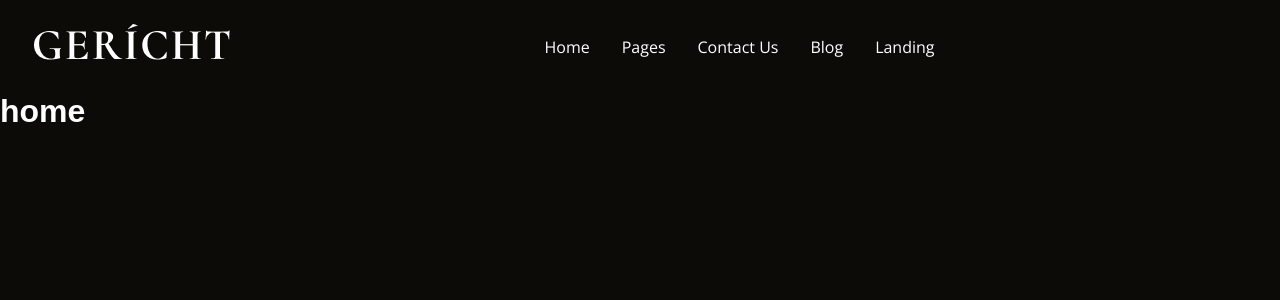
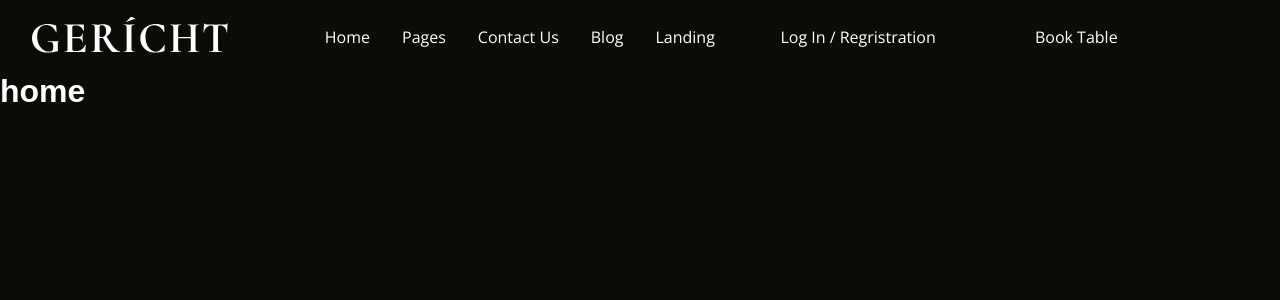
Before and after one commit to irvancolz/gericht-restaurant, a Next.js app: page / in a window 1280 px wide. Shown: the top 300 px of the page. Built offline with nearby package versions, Linux system fonts and the light colour scheme; a web font is replaced by a local one.

Commit message:
finish on creating topnav

```diff
--- a/components/button/button.module.css
+++ b/components/button/button.module.css
@@ -0,0 +1,8 @@
+.btn{
+    border: none;
+    background-color: transparent;
+    font-family: inherit;
+    padding: 0;
+    cursor: pointer;
+    color: inherit;
+}
--- a/components/button/button.tsx
+++ b/components/button/button.tsx
@@ -1,7 +1,29 @@
-export function Button(){
-    return(
-        <button>
-            test
-        </button>
-    )
+import styles from "./button.module.css";
+interface buttonProps {
+  variant?: string;
+  children?: string | JSX.Element[] | JSX.Element;
+  onClick?: () => void;
 }
+const buttonDefaultProps: buttonProps = {
+  variant: "primary",
+  onClick: () => {
+    return;
+  },
+  children: "Actions",
+};
+export function Button(props: buttonProps = buttonDefaultProps) {
+  return (
+    <button
+      className={`${styles.btn} ${
+        props.variant === "primary"
+          ? styles.primary
+          : props.variant === "secondary"
+          ? styles.secondary
+          : styles.primary
+      }`}
+      onClick={() => props.onClick?.()}
+    >
+      {props.children}
+    </button>
+  );
+}
--- a/components/topnav/index.tsx
+++ b/components/topnav/index.tsx
@@ -3,35 +3,36 @@ import Link from "next/link";
 import { useState } from "react";
 import { Section } from "../section";
 import styles from "./topnav.module.css";
-import webLogo from '../../public/assets/global/web-logo.png'
+import webLogo from "../../public/assets/global/web-logo.svg";
+import { Button } from "../button";
 
 const navigationLinks = [
   {
     id: 0,
-        label: 'Home',
-        link: '/',
+    label: "Home",
+    link: "/",
   },
   {
     id: 1,
-        label: 'Pages',
-        link: '/pages',
+    label: "Pages",
+    link: "/pages",
   },
   {
     id: 2,
-        label: 'Contact Us',
-        link: '/contactus',
+    label: "Contact Us",
+    link: "/contactus",
   },
   {
     id: 3,
-        label: 'Blog',
-        link: '/blog',
+    label: "Blog",
+    link: "/blog",
   },
   {
     id: 4,
-        label: 'Landing',
-        link: '/landing',
+    label: "Landing",
+    link: "/landing",
   },
-]
+];
 
 export function Topnav() {
   const [isOpen, setIsOpen] = useState<boolean>(false);
@@ -42,31 +43,45 @@ export function Topnav() {
   return (
     <Section justify="space-between" paddingX="2rem" paddingY="1rem">
       <div className={styles.logoC}>
-        <div>
-          <Link href='/'>
+        <div className={styles.logo}>
+          <Link href="/" as="/home">
             <a>
-              <Image src={webLogo} alt='gericht' layout="intrinsic" priority/>
+              <Image src={webLogo} alt="gericht" layout="intrinsic" priority />
             </a>
           </Link>
         </div>
-        <span onClick={() => toggleOpen()} className={styles.toggleI}>&#9776;</span>
+        {/* Show on tablet */}
+        <div className={styles.regs}>
+          <Button variant="ternary">
+            <span className={styles.link}>Log In / Regristration</span>
+          </Button>
+          <Button variant="ternary">
+            <span className={styles.link}>Book Table</span>
+          </Button>
         </div>
-      <div className={styles.mainC}>
+        <Button onClick={() => toggleOpen()}>
+          <span className={styles.toggleI}>&#9776;</span>
+        </Button>
+      </div>
+      <div className={`${styles.mainC} ${isOpen && styles.open}`}>
         <nav>
-            {navigationLinks.map(item =>{
-                return(
+          {navigationLinks.map((item) => {
+            return (
               <span key={item.id} className={styles.link}>
                 <Link href={item.link}>{item.label}</Link>
               </span>
-                )
+            );
           })}
         </nav>
+        {/* show on mobile */}
+        <div className={styles.regs}>
+          <Button variant="ternary">
+            <span className={styles.link}>Log In / Regristration</span>
+          </Button>
+          <Button variant="ternary">
+            <span className={styles.link}>Book Table</span>
+          </Button>
         </div>
-      <div className={styles.regsC}>
-        <div className="regs">
-
-        </div>
-        <span onClick={() => toggleOpen()} className={styles.toggleI}>&#9776;</span>
       </div>
     </Section>
   );
--- a/components/topnav/topnav.module.css
+++ b/components/topnav/topnav.module.css
@@ -1,50 +1,87 @@
-.toggleI{
-    cursor: pointer;
-    display: none;
-    font-size: 1.45rem;
-}
-.link{
-    font-family: var(--desc-font);
-    padding: .5rem 1rem;
-}
-@media(max-width: 900px){
-    .logoC{
-        order: 1;
-    }
-    .regsC{
-        order: 2;
-        flex-basis: 50%;
+.logoC {
   display: flex;
   justify-content: space-between;
   align-items: center;
+  flex-grow: 1;
 }
-    .regsC .toggleI{
+.logoC .regs,
+.logoC .toggleI {
+  display: none;
+}
+.link {
+  padding: 0.5rem 1rem;
+  transition: color 0.2s ease-in;
+  font-family: var(--desc-font);
+  font-size: 1rem;
+}
+.regs .link {
+  padding: 0.5rem 3.1rem;
+  font-weight: 500;
+}
+.regs {
+  justify-content: center;
+  align-items: center;
+}
+.mainC {
+  display: flex;
+  transition: height 1s ease-in-out;
+  background-color: var(--dark-col1);
+  overflow: hidden;
+  height: fit-content;
+  flex-grow: 1;
+}
+.toggleI{
+    font-size: 1.75rem;
+}
+@media (max-width: 900px) {
+  .logoC {
+    flex-grow: 1;
+    justify-content: space-between;
+  }
+  .logoC .regs {
+    display: flex;
+  }
+  .logoC .regs,
+  .logoC .toggleI {
     display: block;
   }
-    .mainC{
-        order: 3;
+  .mainC {
     flex-basis: 100%;
+    position: absolute;
+    top: 100%;
+    left: 0;
+    height: 0;
+    width: 100%;
+  }
+  .mainC.open {
+    height: 100vh;
+  }
+  .mainC .regs {
+    display: none;
+  }
+  .mainC .link, .regs .link{
+    display: block;
+    padding: .5rem 2rem;
   }
 }
-@media(max-width: 600px){
-    .logoC{
-        display: flex;
-        justify-content: space-between;
-        align-items: center;
-        flex-basis: 100%;
-    }
-    .regsC{
-        flex-basis: 100%;
-    }
-    .logoC .toggleI{
-        display: block;
-    }
-    .regsC .toggleI{
+@media (max-width: 600px) {
+  .logoC .regs {
     display: none;
   }
+  .mainC {
+    flex-direction: column;
   }
-@media(hover: hover){
-    .link:hover a{
+  .mainC .regs {
+    display: flex;
+  }
+  .regs {
+    flex-direction: column;
+    align-items: flex-start;
+  }
+}
+@media (hover: hover) {
+  .link:hover a,
+  .link:hover {
     color: var(--gold-col-1);
   }
 }
```
Lines whose indentation alone changed are shown as unchanged.
